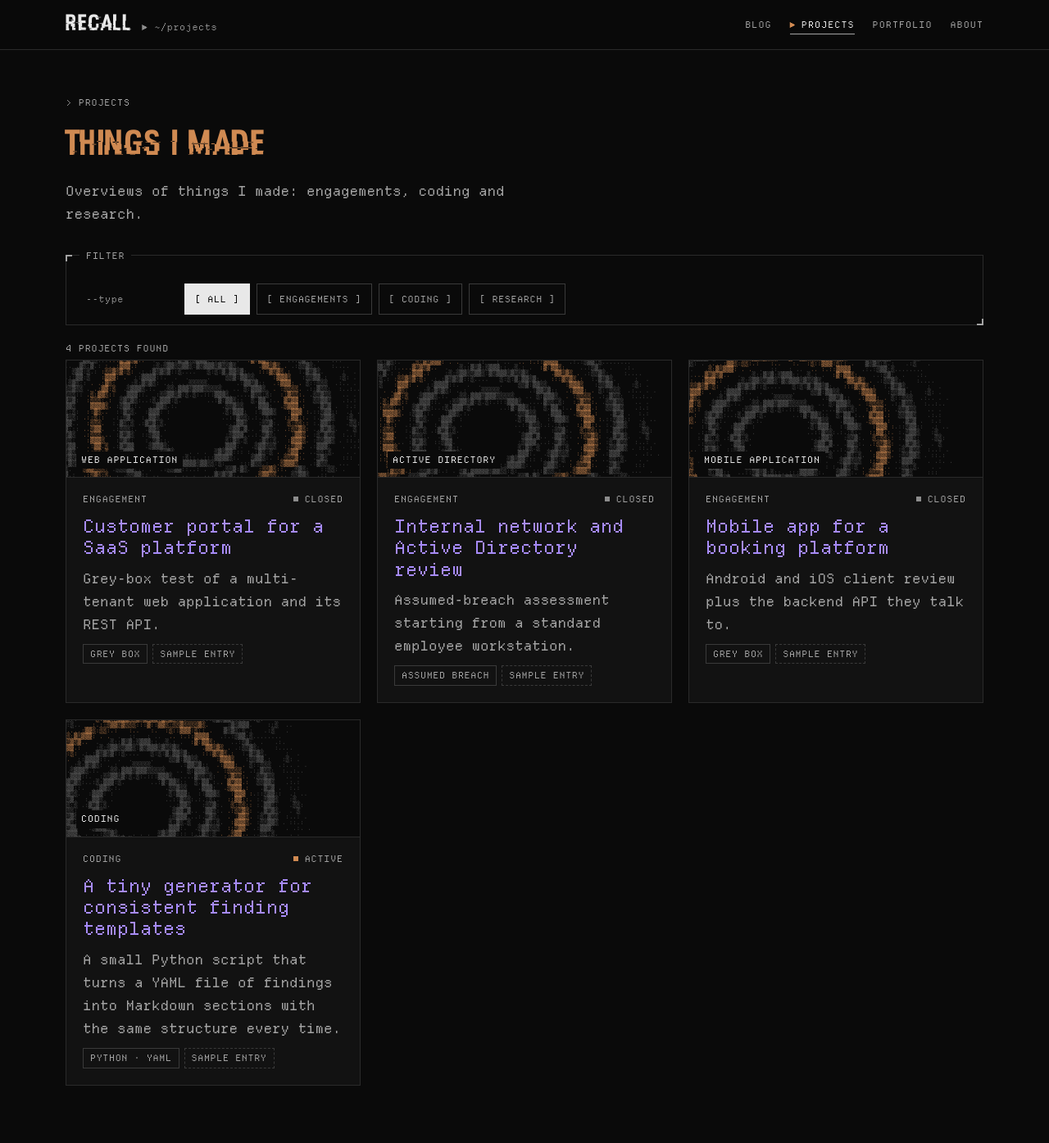
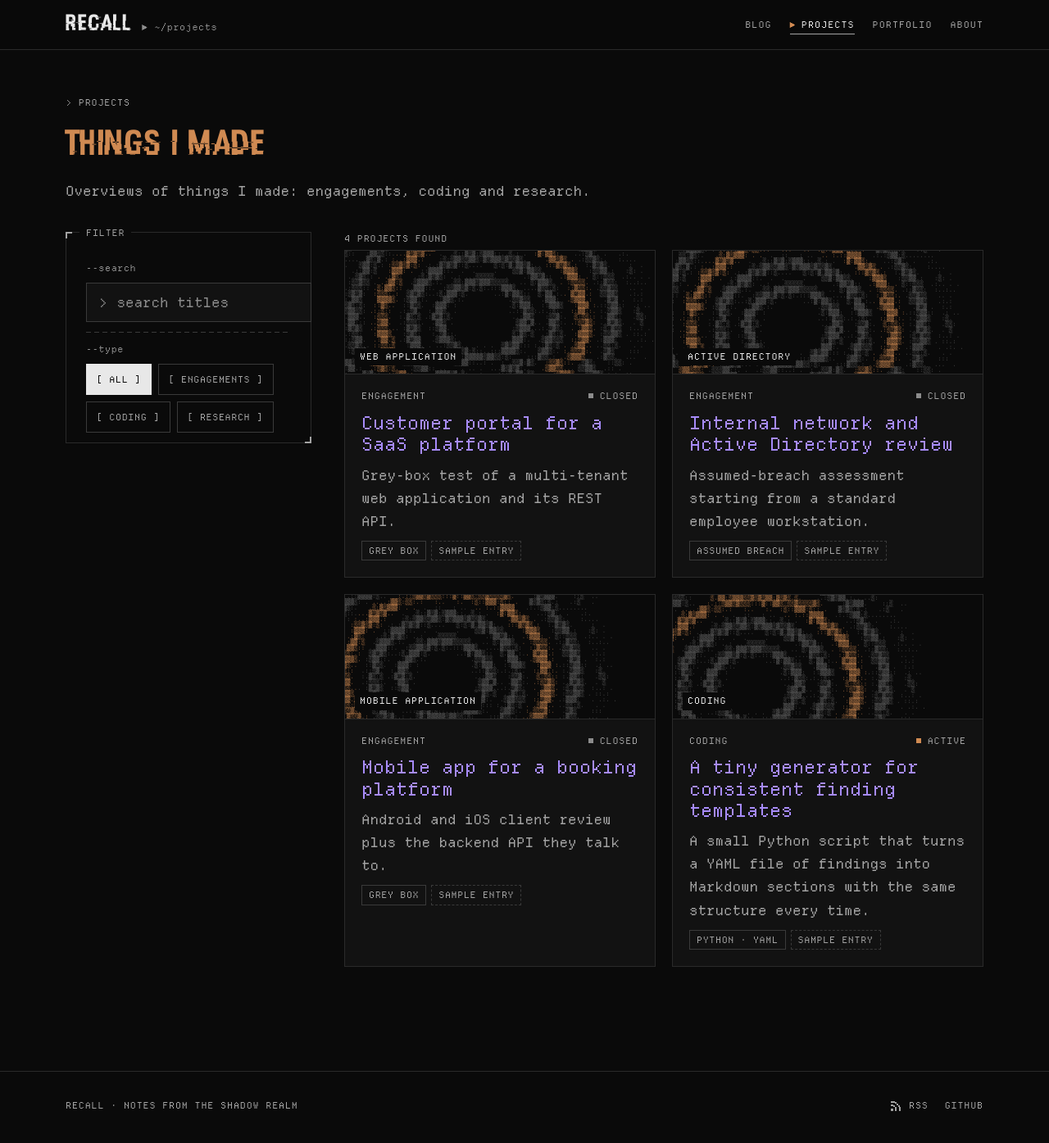
Before and after one commit to kallari-dev/blog, a Jekyll site: the page built from projects/index.html, in a window 1280 px wide and 1400 px high. Shown: the top 1395 px of the window at 82% size. Built offline with Jekyll 4.4.1, drawn with Linux system fonts in a browser that asks for light colours.

Commit message:
Give projects the blog's filter sidebar, keep descriptions on one line
Co-Authored-By: Claude Opus 5.5 <noreply@anthropic.com>

```diff
--- a/_includes/css/layout.css
+++ b/_includes/css/layout.css
@@ -146,7 +146,7 @@
 .section-head .label::before { content: "> "; color: var(--faint); }
 
 .lede {
-  max-width: 60ch;
+  max-width: 72ch;
   margin: 18px 0 0;
   color: var(--muted);
 }
--- a/blog/index.html
+++ b/blog/index.html
@@ -12,7 +12,7 @@ scripts:
     <p class="lede">{{ page.description }}</p>
   </header>
 
-  <div class="blog-layout">
+  <div class="index-layout">
     <div class="filters frame vanish-2">
       <span class="label frame-label">Filter</span>
 
--- a/projects/index.html
+++ b/projects/index.html
@@ -13,8 +13,19 @@ scripts:
     <p class="lede">{{ page.description }}</p>
   </header>
 
-  <div class="filters filters-inline frame vanish-2">
+  <div class="index-layout">
+    <div class="filters frame vanish-2">
       <span class="label frame-label">Filter</span>
+
+      <div class="filter-row">
+        <span class="filter-key" aria-hidden="true">--search</span>
+        <label class="search">
+          <span class="prompt-sign" aria-hidden="true">&gt;</span>
+          <span class="sr-only">Search titles</span>
+          <input type="search" id="filter-search" placeholder="search titles" autocomplete="off">
+        </label>
+      </div>
+
       <div class="filter-row">
         <span class="filter-key" aria-hidden="true">--type</span>
         <div class="chips" role="group" aria-label="Filter by type">
@@ -26,11 +37,13 @@ scripts:
       </div>
     </div>
 
+    <div class="results">
       <p class="count label" id="count" data-noun="project" aria-live="polite">{{ projects.size }} {% if projects.size == 1 %}project{% else %}projects{% endif %} found</p>
 
       <ul class="grid cards" id="filter-list">
         {% for p in projects %}{% include project-card.html project=p %}{% endfor %}
       </ul>
 
-  <p class="empty" id="empty" hidden>Nothing matches this filter.</p>
+      <p class="empty" id="empty" hidden>Nothing matches these filters.</p>
     </div>
+  </div>
```
Also changed, not shown: _includes/css/components.css (+6 -7 lines). Lines whose indentation alone changed are shown as unchanged.
